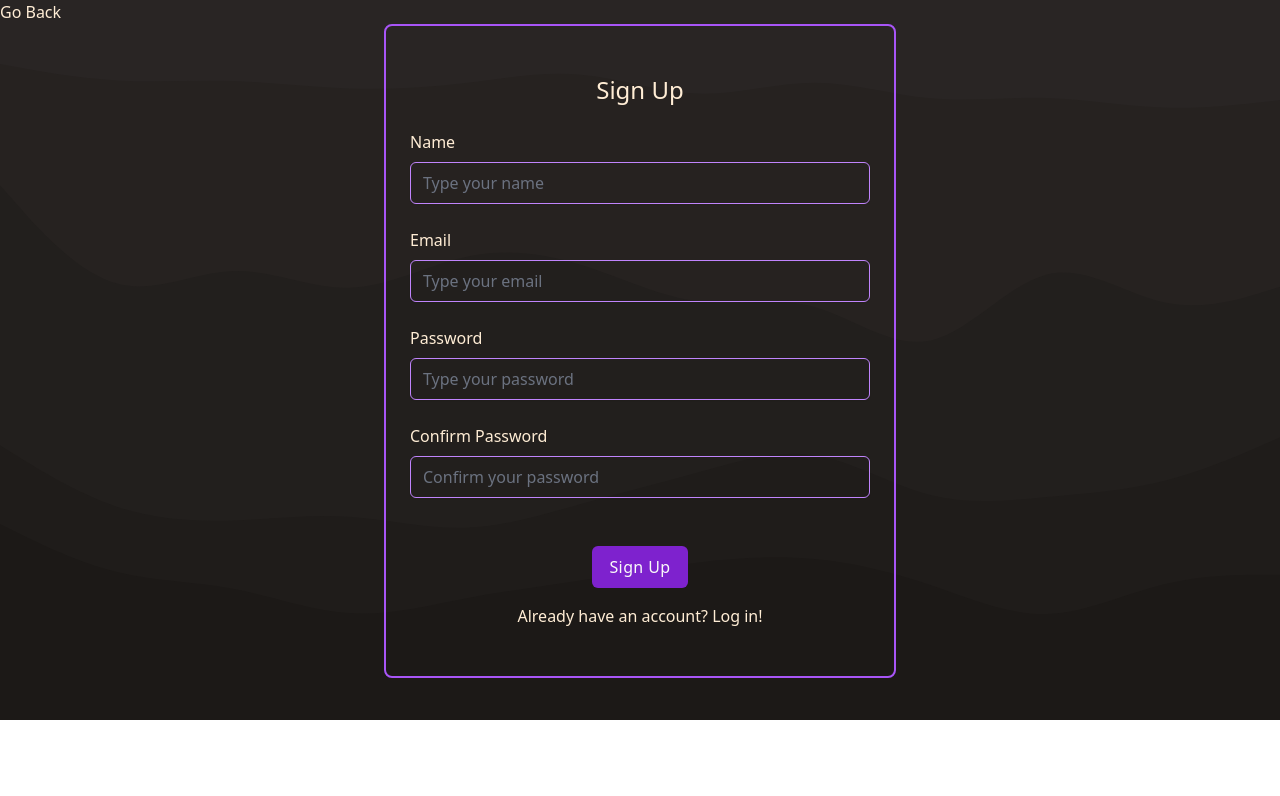
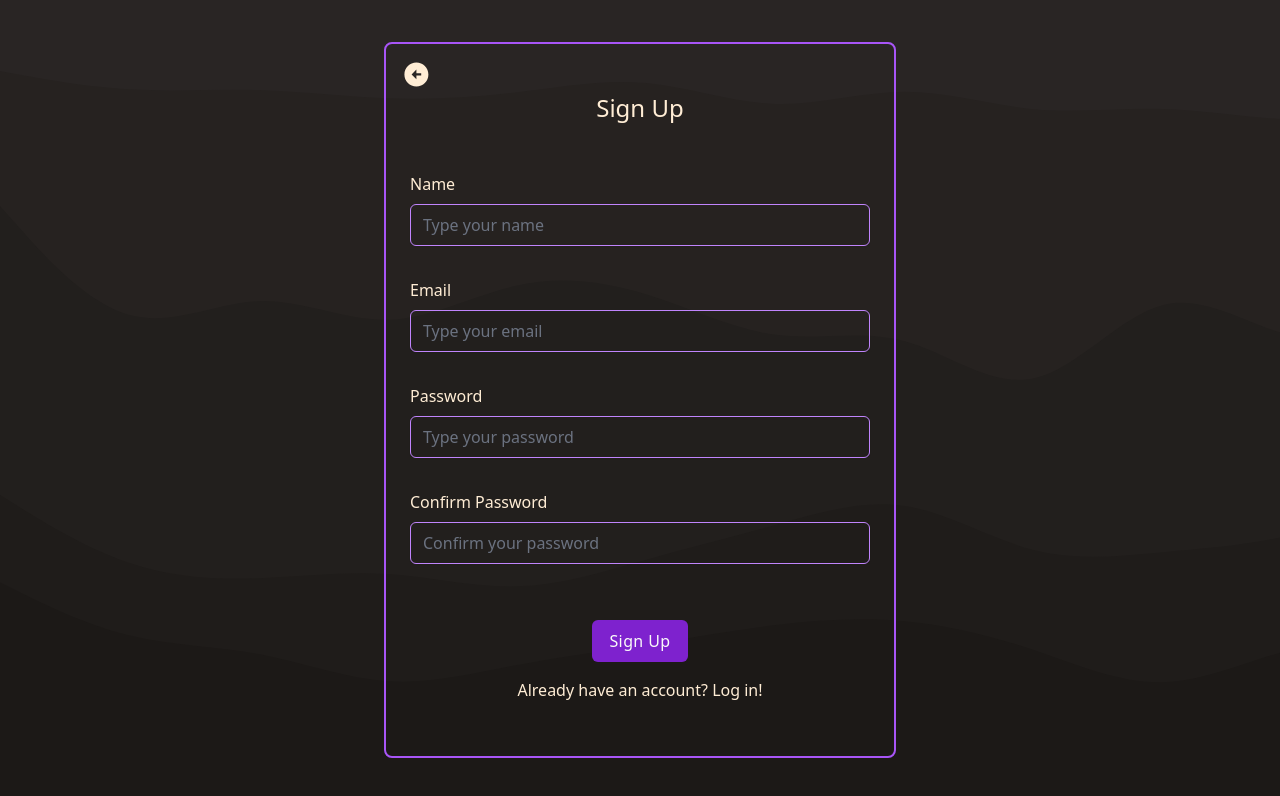
Before and after one commit to aybolid/note-in-md, a React (Vite) app in the folder client/: page /auth/signup in a window 1280 px wide. Shown: the top 796 px of the page. Built offline with nearby package versions, Linux system fonts and the light colour scheme.

Commit message:
imrove form styles

```diff
--- a/client/src/components/AuthForm/LogInForm.tsx
+++ b/client/src/components/AuthForm/LogInForm.tsx
@@ -9,6 +9,7 @@ import Button from '../Button/Button';
 import { NavLink } from 'react-router-dom';
 import { useAppDispatch } from '../../lib/redux/store';
 import { login } from '../../lib/redux/slices/auth/authThunk';
+import { MdArrowCircleLeft } from 'react-icons/md';
 
 const LogInForm = () => {
   const dispatch = useAppDispatch();
@@ -28,7 +29,7 @@ const LogInForm = () => {
   };
   return (
     <form
-      className="border-2 border-purple-500 rounded-lg w-full m-auto max-w-xs sm:max-w-sm md:max-w-md lg:max-w-lg py-12 px-6 "
+      className="relative border-2 grid place-items-center border-purple-500 rounded-lg w-full m-auto max-w-xs sm:max-w-sm md:max-w-md lg:max-w-lg py-16 px-6 "
       onSubmit={handleSubmit(onSubmit)}
     >
       <h2 className="text-center text-2xl mb-6">Log In</h2>
@@ -62,7 +63,13 @@ const LogInForm = () => {
         errors={errors}
         name="password"
       />
-      <NavLink to={'/'}>Go back to main page</NavLink>
+
+      <NavLink
+        className="absolute top-4 left-4 flex items-center transition-colors hover:text-purple-700 "
+        to={'/'}
+      >
+        <MdArrowCircleLeft size={'1.8rem'} />
+      </NavLink>
 
       <Button
         as="btn"
@@ -74,10 +81,12 @@ const LogInForm = () => {
         Log In
       </Button>
       <NavLink
-        className="flex justify-center align-middle mt-4 "
+        className=" inline-flex flex-col justify-center items-center mt-4 hover:text-purple-700"
         to={'/auth/signup'}
       >
-        Don't have an account? Sign up!
+        <span className="after:opacity-0 hover:after:opacity-100 after:transition-opacity after:w-full after:h-0.5 after:block after:bg-purple-700 after:mt-1 after:rounded-lg">
+          Don't have an account? Sign up!
+        </span>
       </NavLink>
     </form>
   );
--- a/client/src/components/AuthForm/SignUpForm.tsx
+++ b/client/src/components/AuthForm/SignUpForm.tsx
@@ -9,6 +9,7 @@ import Button from '../Button/Button';
 import { NavLink } from 'react-router-dom';
 import { useAppDispatch } from '../../lib/redux/store';
 import { signup } from '../../lib/redux/slices/auth/authThunk';
+import { MdArrowCircleLeft } from 'react-icons/md';
 
 const SignUpForm = () => {
   const dispatch = useAppDispatch();
@@ -28,7 +29,7 @@ const SignUpForm = () => {
   };
   return (
     <form
-      className="border-2 border-purple-500 rounded-lg w-full m-auto max-w-xs sm:max-w-sm md:max-w-md lg:max-w-lg py-12 px-6 "
+      className="relative border-2 grid place-items-center border-purple-500 rounded-lg w-full m-auto max-w-xs sm:max-w-sm md:max-w-md lg:max-w-lg py-12 px-6 "
       onSubmit={handleSubmit(onSubmit)}
     >
       <h2 className="text-center text-2xl mb-6">Sign Up</h2>
@@ -102,10 +103,18 @@ const SignUpForm = () => {
         Sign Up
       </Button>
       <NavLink
-        className="flex justify-center align-middle mt-4"
+        className="absolute top-4 left-4 flex items-center transition-colors hover:text-purple-700 "
+        to={'/'}
+      >
+        <MdArrowCircleLeft size={'1.8rem'} />
+      </NavLink>
+      <NavLink
+        className=" inline-flex flex-col justify-center items-center mt-4 hover:text-purple-700"
         to={'/auth/login'}
       >
-        Already have an account? Log in!
+        <span className="after:opacity-0 hover:after:opacity-100 after:transition-opacity after:w-full after:h-0.5 after:block after:bg-purple-700 after:mt-1 after:rounded-lg">
+          Already have an account? Log in!
+        </span>
       </NavLink>
     </form>
   );
--- a/client/src/index.css
+++ b/client/src/index.css
@@ -4,7 +4,7 @@
 
 @layer base {
   body {
-    @apply dark:text-orange-100 text-stone-700 bg-[url('/bg-light.svg')] dark:bg-[url('/bg-dark.svg')] bg-no-repeat bg-cover overflow-x-hidden;
+    @apply dark:text-orange-100 h-screen text-stone-700 bg-[url('/bg-light.svg')] dark:bg-[url('/bg-dark.svg')] bg-no-repeat bg-cover overflow-x-hidden;
   }
 }
 
--- a/client/src/pages/AuthPage.tsx
+++ b/client/src/pages/AuthPage.tsx
@@ -13,10 +13,9 @@ export default function AuthPage() {
   }
 
   return (
-    <>
-      <NavLink to={'/'}>Go Back</NavLink>
+    <div className="w-full h-screen flex justify-center px-3">
       {action === 'login' ? <LogInForm /> : <SignUpForm />}
       {authError && <p>{authError}</p>}
-    </>
+    </div>
   );
 }
```
